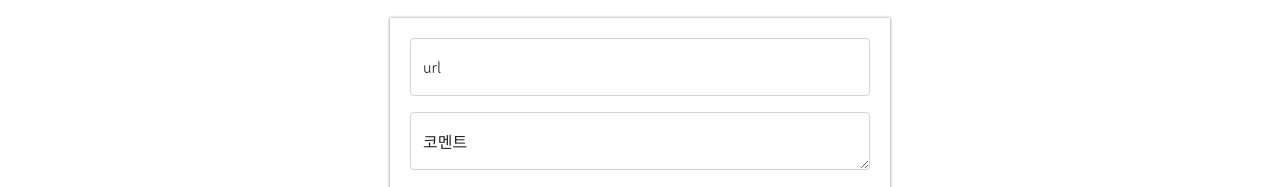
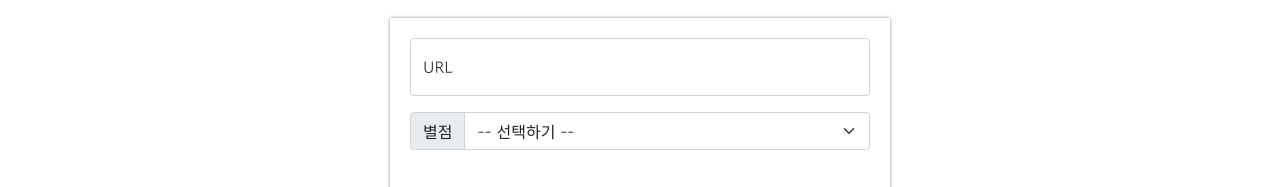
Before and after one commit to cbh1992/testmypage, a plain HTML site: page index.html in a window 1280 px wide. Shown: the part 252-439 px from the top of the page. Drawn offline with nearby package versions, Linux system fonts and the light colour scheme.

Commit message:
Update index.html

```diff
--- a/index.html
+++ b/index.html
@@ -84,8 +84,20 @@
     <div class="post">
         <div class="form-floating mb-3">
             <input type="email" class="form-control" id="floatingInput" placeholder="name@example.com">
-            <label for="floatingInput">url</label>
+            <label for="floatingInput">URL</label>
         </div>
+        <div class="input-group mb-5">
+            <label class="input-group-text" for="inputGroupSelect01">별점</label>
+            <select class="form-select" id="inputGroupSelect01">
+              <option selected>-- 선택하기 --</option>
+              <option value="1">⭐</option>
+              <option value="2">⭐⭐</option>
+              <option value="3">⭐⭐⭐</option>
+              <option value="4">⭐⭐⭐⭐</option>
+              <option value="5">⭐⭐⭐⭐⭐</option>
+            </select>
+          </div>
+
         <div class="form-floating">
             <textarea class="form-control" placeholder="Leave a comment here" id="floatingTextarea"></textarea>
             <label for="floatingTextarea">코멘트</label>
```
